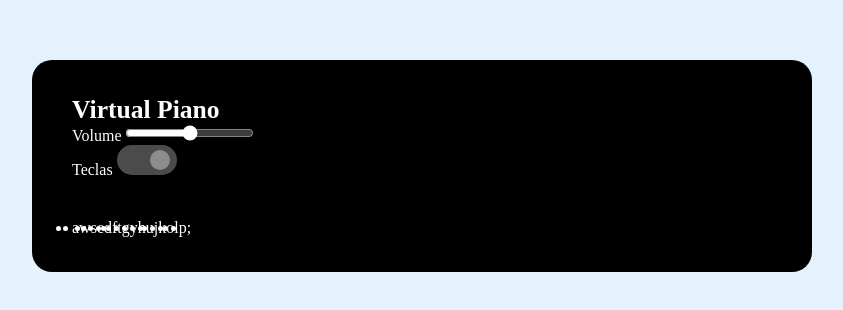
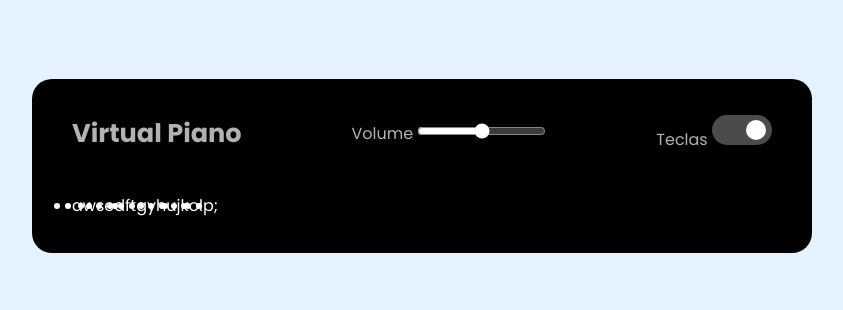
Before and after one commit to duarte-arthur21/musical-keyboard-virtual, a plain HTML site: page index.html in a window 1280 px wide. Shown: the part 234-544 px from the top of the page, without its empty margins (218-1061 px from the left). Drawn offline with Linux system fonts and the light colour scheme.

Commit message:
Re-estilizando o Header com fontes do Google

```diff
--- a/index.html
+++ b/index.html
@@ -4,8 +4,15 @@
     <meta charset="UTF-8">
     <meta name="viewport" content="width=device-width, initial-scale=1.0">
     <title>Piano Simulator</title>
+
+    <!--Styles-->
     <link rel="stylesheet" href="styles/reset.css">
     <link rel="stylesheet" href="styles/main.css">
+
+    <!--Google Fonts-->
+    <link rel="preconnect" href="https://fonts.googleapis.com">
+    <link rel="preconnect" href="https://fonts.gstatic.com" crossorigin>
+    <link href="https://fonts.googleapis.com/css2?family=Poppins:ital,wght@0,100;0,200;0,300;0,400;0,500;0,600;0,700;0,800;0,900;1,100;1,200;1,300;1,400;1,500;1,600;1,700;1,800;1,900&family=Press+Start+2P&family=Raleway:ital,wght@0,100..900;1,100..900&display=swap" rel="stylesheet">
 </head>
 <body>
     <div class="container">
--- a/styles/main.css
+++ b/styles/main.css
@@ -14,6 +14,12 @@ body {
     background-color: black;
 }
 
+.container header {
+    color: #b2b2b2;
+    display: flex;
+    align-items: center;
+    justify-content: space-between;
+}
 header h2 {
     font-size: 1.6rem;
 }
@@ -59,7 +65,7 @@ header .column span {
 
 .keys-check input:checked::before {
     left: 2.1rem;
-    background-color: #8c8c8c;
+    background-color: #fff;
 }
 
 .piano-keys {
--- a/styles/reset.css
+++ b/styles/reset.css
@@ -2,4 +2,5 @@
     margin: 0;
     padding: 0;
     box-sizing: border-box; /*O Elemento vai de barda a borda*/
+    font-family: 'Poppins', sans-serif;
 }
```
